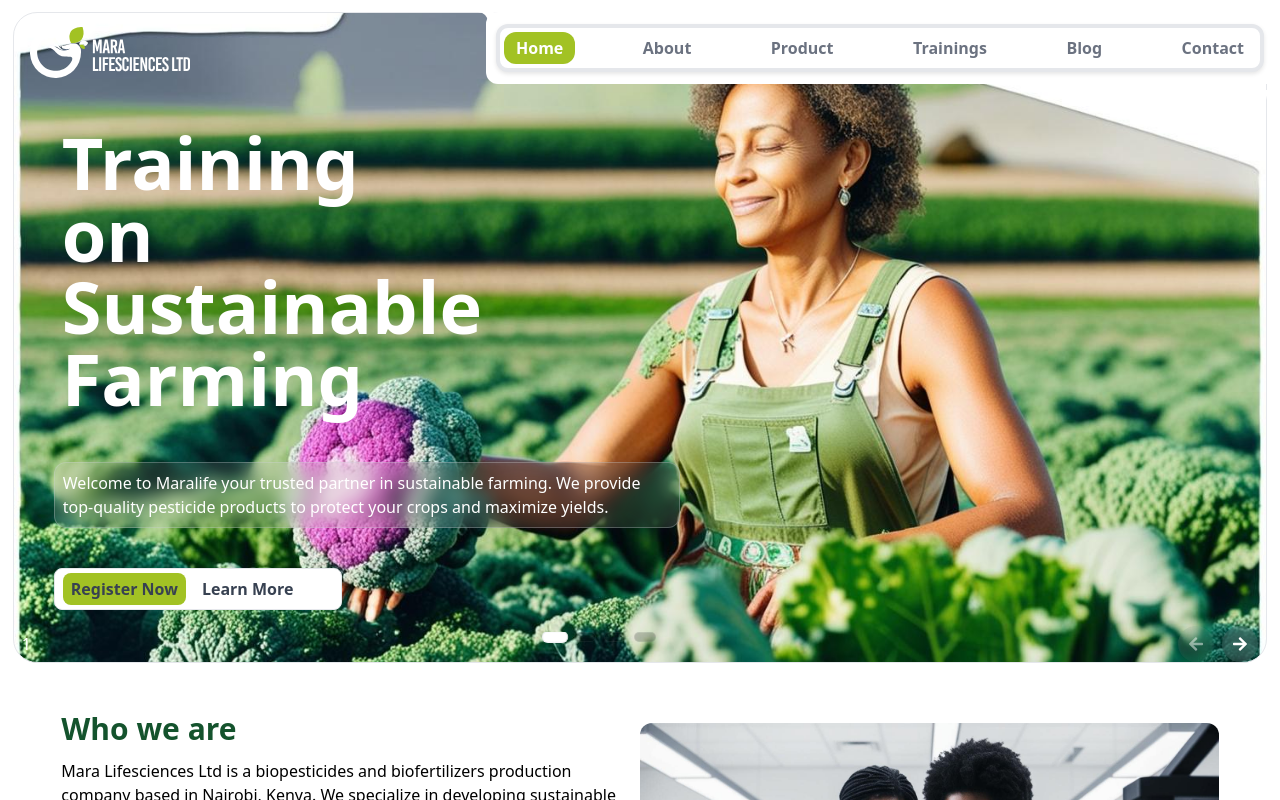
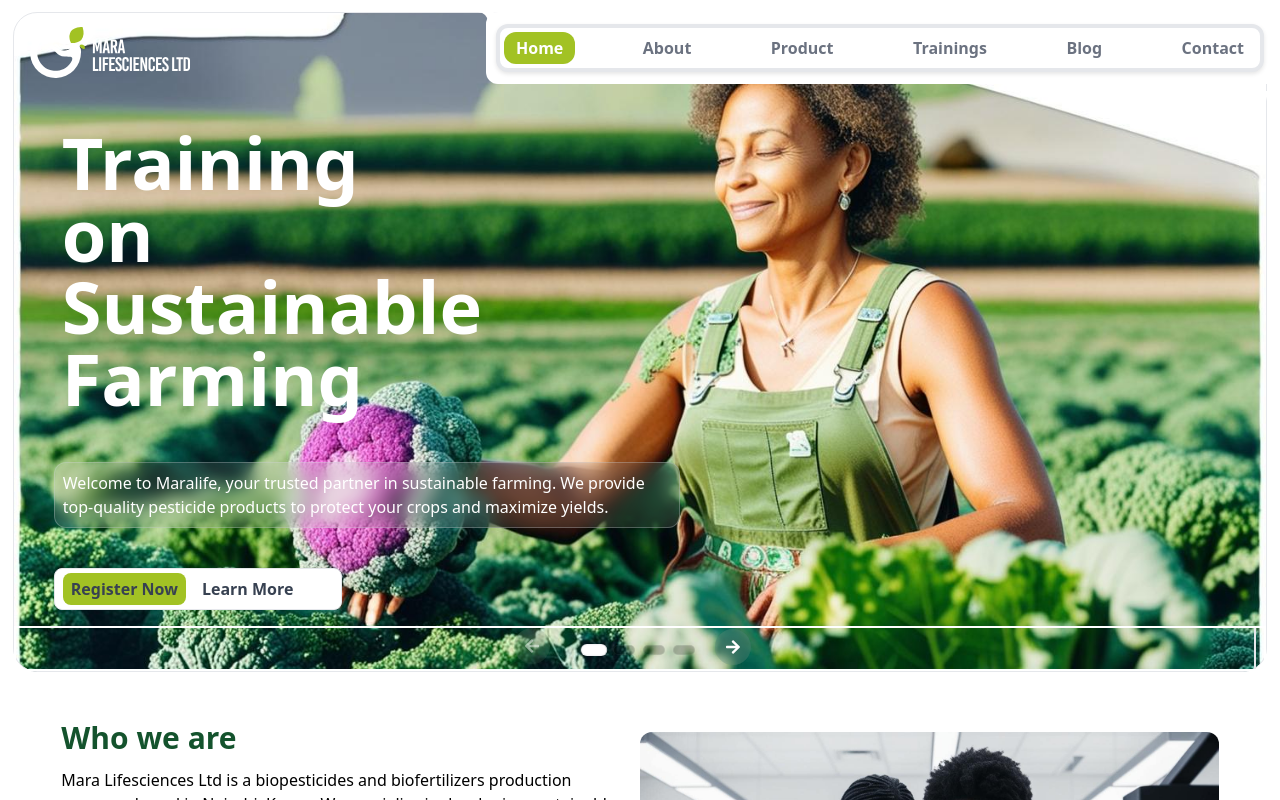
Before and after one commit to tjay1760/mara-life, a React (Vite) app: page / in a window 1280 px wide. Shown: the top 800 px of the page. Built offline with nearby package versions, Linux system fonts and the light colour scheme.

Commit message:
fixed navbar positioning

```diff
--- a/src/components/Home/Hero.jsx
+++ b/src/components/Home/Hero.jsx
@@ -1,26 +1,27 @@
-import React , {useState}from "react";
+import React, { useState } from "react";
 import Logo from "../../assets/hero/hero-logo.svg";
 import { Swiper, SwiperSlide } from "swiper/react";
 import { Navigation, Pagination } from "swiper/modules";
-import { FaArrowLeft,FaArrowRight } from "react-icons/fa";
-import herobg1 from "../../assets/hero/hero-bg-desk-2.jpg"
-import herobg2 from "../../assets/hero/hero-bg-desk-video.png"
-import herobg3 from "../../assets/hero/hero-bg-desk-3.jpg"
-import herobg4 from "../../assets/hero/hero-bg-desk-4.jpg"
+import { FaArrowLeft, FaArrowRight } from "react-icons/fa";
+import herobg1 from "../../assets/hero/hero-bg-desk-2.jpg";
+import herobg2 from "../../assets/hero/hero-bg-desk-video.png";
+import herobg3 from "../../assets/hero/hero-bg-desk-3.jpg";
+import herobg4 from "../../assets/hero/hero-bg-desk-4.jpg";
 
 import "swiper/css/navigation";
 import "swiper/css/pagination";
 import "swiper/css";
 
-
 const Hero = () => {
   const [heroBackground, setHeroBackground] = useState(herobg1);
-    const backgroundImages = [herobg1,herobg2,herobg3,herobg4]
+  const backgroundImages = [herobg1, herobg2, herobg3, herobg4];
+
   return (
     <>
       <div className="hero-container relative h-auto">
         <div className="cut-out h-12 w-12 bg-white absolute right-0 rounded-xl lg:w-[62%] lg:h-[4.5rem]"></div>
-        <div className="hero-holder mx-auto mt-3 w-11/12 border rounded-3xl md:w-[98%]"
+        <div
+          className="hero-holder mx-auto mt-3 w-11/12 border rounded-3xl md:w-[98%]"
           style={{
             backgroundImage: `url(${heroBackground})`,
             backgroundSize: "cover",
@@ -35,7 +36,7 @@ const Hero = () => {
             Training on Sustainable Farming
           </div>
           <div className="header-description glass m-2 p-2 md:mx-10 md:mt-10 md:w-1/2">
-            Welcome to Maralife your trusted partner in sustainable farming. We
+            Welcome to Maralife, your trusted partner in sustainable farming. We
             provide top-quality pesticide products to protect your crops and
             maximize yields.
           </div>
@@ -47,9 +48,11 @@ const Hero = () => {
               Learn More
             </button>
           </div>
-          <div className="header-navigation mt-4 text-white  flex items-center justify-between px-2">
+          <div className="header-navigation mt-4 text-white flex px-2 lg:justify-center">
+            <div className="swiper-button-previous glass desktop text-white h-9 w-9 flex text-center items-center justify-center">
+              <FaArrowLeft />
+            </div>
             <Swiper
-            className="border-red-700"
               modules={[Pagination, Navigation]}
               spaceBetween={50}
               slidesPerView={1}
@@ -57,33 +60,29 @@ const Hero = () => {
                 nextEl: ".swiper-btn-next",
                 prevEl: ".swiper-button-previous",
               }}
-              pagination={{ clickable: true,
+              pagination={{
+                clickable: true,
                 renderBullet: function (index, className) {
                   return `<span class="custom-bullets glass ${className}"></span>`;
                 },
               }}
               onSlideChange={(swiper) => {
-
                 setHeroBackground(backgroundImages[swiper.activeIndex]);
               }}
             >
-              <SwiperSlide>1</SwiperSlide>
-              <SwiperSlide>2</SwiperSlide>
-              <SwiperSlide>3</SwiperSlide>
-              <SwiperSlide>4</SwiperSlide>
+              {backgroundImages.map((_, index) => (
+                <SwiperSlide key={index} className="opacity-5">x</SwiperSlide>
+              ))}
             </Swiper>
-
-            <div className="swiper-navigation-btn flex gap-2">
-            <div className="swiper-button-previous glass text-white h-9 w-9 flex text-center items-center justify-center">
+            <div className="swiper-navigation-btn border flex gap-2">
+              <div className="swiper-button-previous mobile-swiper glass text-white h-9 w-9 flex text-center items-center justify-center">
                 <FaArrowLeft />
               </div>
-
               <div className="swiper-btn-next glass text-white h-9 w-9 flex text-center items-center justify-center">
                 <FaArrowRight />
               </div>
             </div>
           </div>
-
         </div>
       </div>
     </>
--- a/src/components/Navbar/Navbar.jsx
+++ b/src/components/Navbar/Navbar.jsx
@@ -43,7 +43,7 @@ const Navbar = () => {
       <div
         className={`${
           isMenuOpen ? "flex" : "hidden lg:flex"
-        } flex-col items-center border z-20 bg-white rounded-2xl h-96 m-3 gap-3 absolute w-11/12 lg:h-auto lg:w-[60%] lg:right-1 lg:rounded-xl lg:justify-between lg:fixed lg:border-4 lg:border-opacity-5`}
+        } flex-col fixed items-center border z-20 bg-white rounded-2xl h-96 m-3 gap-3 w-11/12 lg:h-auto lg:w-[60%] lg:right-1 lg:rounded-xl lg:justify-between lg:fixed lg:border-4 lg:border-opacity-5`}
         style={{
           boxShadow: "0 2px 4px rgba(0, 0, 0, 0.1)",
         }}
--- a/src/index.css
+++ b/src/index.css
@@ -45,7 +45,7 @@ border:transparent;
     transform: scale(1.05);
   }
 
-@media (width > 768px) {
+@media (width >= 768px) {
   .mobile-swiper{
     display:none;
 
@@ -104,6 +104,21 @@ border:transparent;
     border-top-right-radius: 10px;
     box-shadow: 15px -0 0 #fff;
   }
+
+  .header-navigation {
+    position: relative;
+    border: 2px solid #fff;
+    height: 45px;
+  }
+
+  .swiper-button-previous {
+    position: absolute;
+    transform: translateX(-300%);
+  }
+  .swiper-btn-next{
+    position: absolute;
+    transform: translateX(-1500%);
+  }
 }
 
 @media (width <= 768px) {
```
Lines whose indentation alone changed are shown as unchanged.
